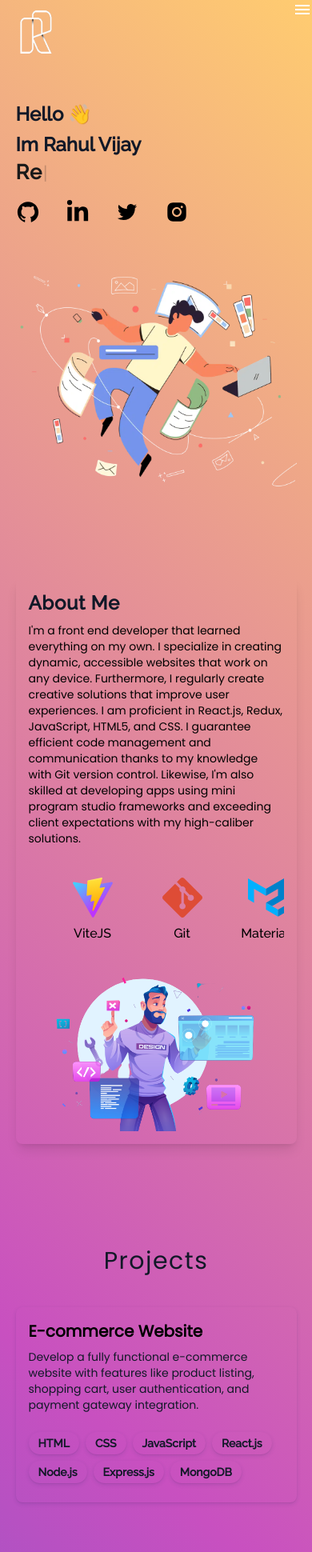
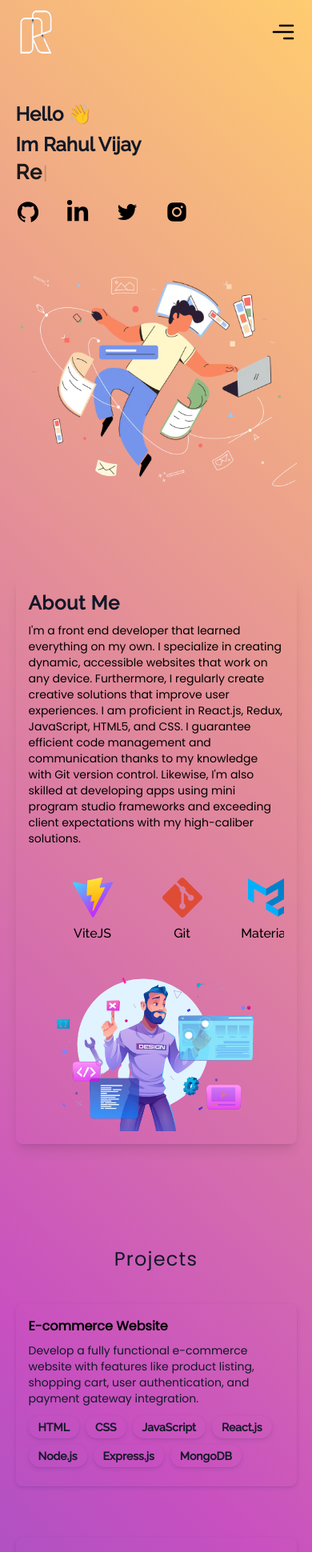
Before and after one commit to rahulvijay81/portfolio, a React (Vite) app: page / in a window 390 px wide. Shown: the top 1940 px of the page at 80% size. Built offline with nearby package versions, Linux system fonts and the light colour scheme.

Commit message:
Tailwind css styling

```diff
--- a/src/App.css
+++ b/src/App.css
@@ -81,6 +81,15 @@ html {
   box-shadow: 0px 10px 10px 0px rgba(9, 5, 29, 0.171) !important;
   backdrop-filter: blur(15px) !important;
 }
+.navbar-bg{
+  background-color: #4158d0;
+  background-image: linear-gradient(
+    43deg,
+    #4158d0 0%,
+    #c850c0 0%,
+    #ffcc70 100%
+  );
+}
 .button-UI {
   background-image: linear-gradient(43deg, #4158d0 0%, #c850c0 100%);
 }
--- a/src/components/Cards.jsx
+++ b/src/components/Cards.jsx
@@ -9,9 +9,9 @@ function Cards() {
         <div
           key={project.id}
           className="rounded-lg bg-transparent mb-8 p-4 h-auto shadow-[rgba(50,_50,_105,_0.15)_0px_2px_5px_0px,_rgba(0,_0,_0,_0.05)_0px_1px_1px_0px] hover:shadow-[0_8px_30px_rgb(0,0,0,0.12)]">
-          <h2 className="text-xl font-semibold mb-2 font-poppins cursor-pointer">{project.name}</h2>
+          <h2 className="text-base lg:text-xl font-semibold mb-2 font-poppins cursor-pointer">{project.name}</h2>
           <p className="text-gray-900 text-sm font-poppins">{project.description}</p>
-          <div className="flex flex-wrap mt-6">
+          <div className="flex flex-wrap mt-3 lg:mt-6">
             {project.technologies.map((tech, index) => (
               <p
                 key={index}
--- a/src/components/Header.jsx
+++ b/src/components/Header.jsx
@@ -1,11 +1,12 @@
 import { useEffect, useState } from "react";
+import { Link, Events, scrollSpy } from "react-scroll";
+import { CgMenuRight } from "react-icons/cg";
 import logo from "../Assets/images/logor.png";
-import { Link, Events, scrollSpy } from "react-scroll";
 
 const Header = () => {
   const [isScrolling, setisScrolling] = useState(false);
   const [activeSection, setActiveSection] = useState(null);
-  const [mobileMenuOpen, setMobileMenuOpen] = useState(false); // State for mobile menu visibility
+  const [mobileMenuOpen, setMobileMenuOpen] = useState(false);
 
   useEffect(() => {
     const handleScroll = () => {
@@ -33,7 +34,7 @@ const Header = () => {
 
   return (
     <header
-      className={`flex lg:items-center justify-between w-full lg:px-28 lg:pt-2 fixed top-0 z-50 transition-all text-base sm:px-4
+      className={`flex items-center justify-between w-full lg:px-28 lg:pt-2 fixed top-0 z-50 transition-all text-base sm:px-4
       ${isScrolling ? "sticky" : ""}`}
     >
       <div>
@@ -126,26 +127,16 @@ const Header = () => {
       </nav>
       <div className="lg:hidden block"> {/* Show on small screens */}
         <button
-          className="block text-white hover:text-gray-900 focus:outline-none"
+          className="block mr-5 hover:text-gray-900 focus:outline-none"
           onClick={toggleMobileMenu}
         >
-          {/* Hamburger icon */}
-          <svg
-            className="w-6 h-6 fill-current"
-            viewBox="0 0 24 24"
-            xmlns="http://www.w3.org/2000/svg"
-          >
-            <path
-              fillRule="evenodd"
-              d="M3 18h18v-2H3v2zm0-5h18v-2H3v2zm0-7v2h18V6H3z"
-            />
-          </svg>
+          <CgMenuRight  size={32}/>
         </button>
       </div>
       {/* Mobile menu */}
       {mobileMenuOpen && (
-        <nav className="lg:hidden block absolute top-full left-0 w-full bg-white">
-          <div className="flex flex-col items-center space-y-4 py-4">
+        <nav className="lg:hidden block absolute top-full left-0 w-full">
+          <div className={`flex flex-col items-center space-y-4 py-4 navbar-bg`}>
             <Link
               activeClass="active"
               spy={true}
--- a/src/pages/Contact.jsx
+++ b/src/pages/Contact.jsx
@@ -1,7 +1,7 @@
 
 function Contact() {
   return (
-    <div className="w-full mb-24 md:h-screen flex items-center justify-center">
+    <div className="w-full mb-32 md:h-screen flex items-center justify-center">
       <div className="flex items-center justify-center flex-col ">
         <h2 className="pt-12 text-center text-3xl lg:text-5xl text-gray-900 tracking-wider pb-6">
           Get In Touch
--- a/src/pages/Project.jsx
+++ b/src/pages/Project.jsx
@@ -5,7 +5,7 @@ function Project() {
   return (
     <div className="w-full h-auto mb-24 sm:mb-0 md:h-screen">
       <div>
-        <p className="w-[50%] pb-10 mx-auto text-3xl font-poppins text-gray-900 pt-8 tracking-wider text-center font-poppins">
+        <p className="w-[50%] pb-10 mx-auto text-2xl lg:text-3xl font-poppins text-gray-900 pt-8 tracking-wider text-center font-poppins">
           Projects
         </p>
       </div>
@@ -14,7 +14,7 @@ function Project() {
       </div>
       <div className="w-[90%] mx-auto">
         <p className="flex items-center gap-2 text-gray-900 leading-tight font-semibold cursor-pointer">
-          <div class="relative group">
+          <div class="relative group font-poppins">
             <span>View Full Project Archive</span>
             <span class="absolute left-0 bottom-0 top-6 w-full h-[2px] bg-gray-900 opacity-0 group-hover:opacity-100 transition-opacity"></span>
           </div>
```
